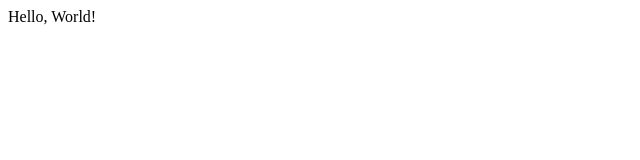
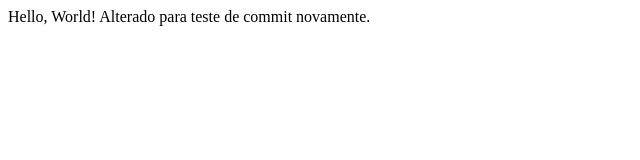
Before and after one commit to tatianamarques/gama-no-github, a plain HTML site: page index.html in a window 1280 px wide. Shown: the whole page, without its empty margins (0-640 px from the left). Drawn offline with Linux system fonts and the light colour scheme.

Commit message:
arquivo index.html atualizado.

```diff
--- a/index.html
+++ b/index.html
@@ -7,6 +7,6 @@
     <title>Document</title>
 </head>
 <body>
-    Hello, World!
+    Hello, World! Alterado para teste de commit novamente.
 </body>
 </html>
```
